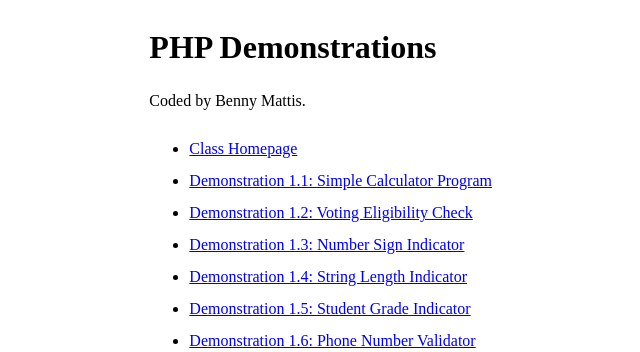
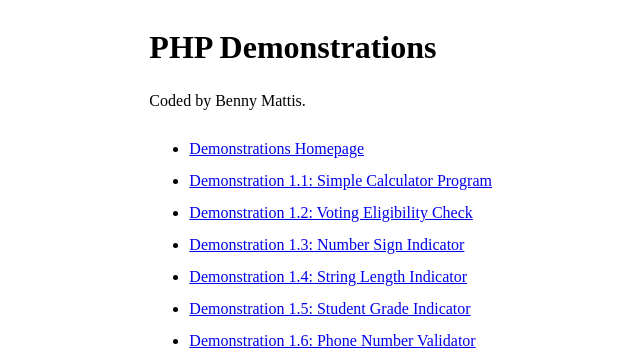
Before and after one commit to wbmattis2/expense-tracker, a PHP site: page /php_exercises in a window 1280 px wide. Shown: the top 352 px of the page, without its empty margins (272-912 px from the left). Run offline with PHP 8.4, Linux system fonts and the light colour scheme.

Commit message:
fixed class homepage link

```diff
--- a/php_exercises/assets/php/_header.php
+++ b/php_exercises/assets/php/_header.php
@@ -4,7 +4,7 @@
     <nav>
         <ul>
             <li>
-                <a href="../index.php">Class Homepage</a>
+                <a href="../index.php">Demonstrations Homepage</a>
             </li>
 			<li>
                 <a href="./exercise_1_1.php">Demonstration 1.1: Simple Calculator Program</a>
```
